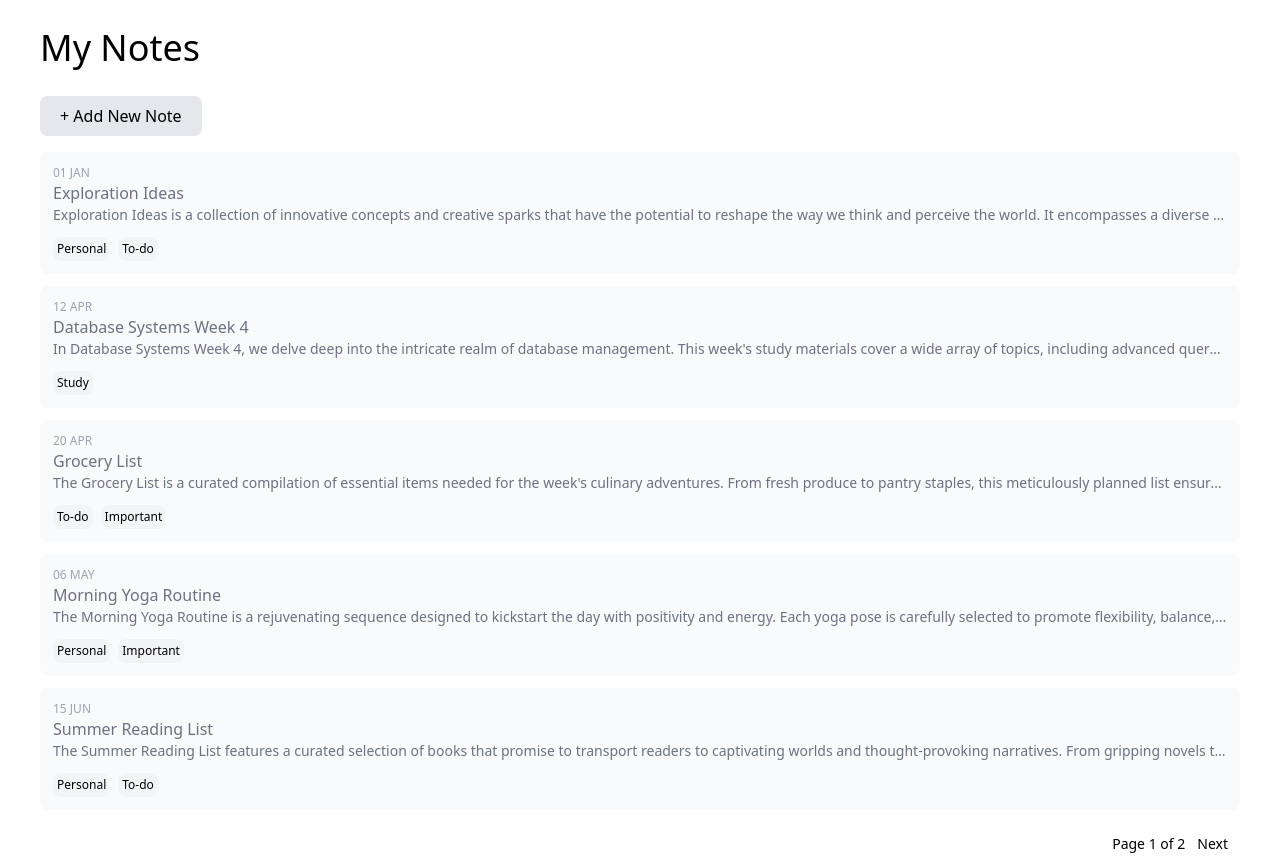
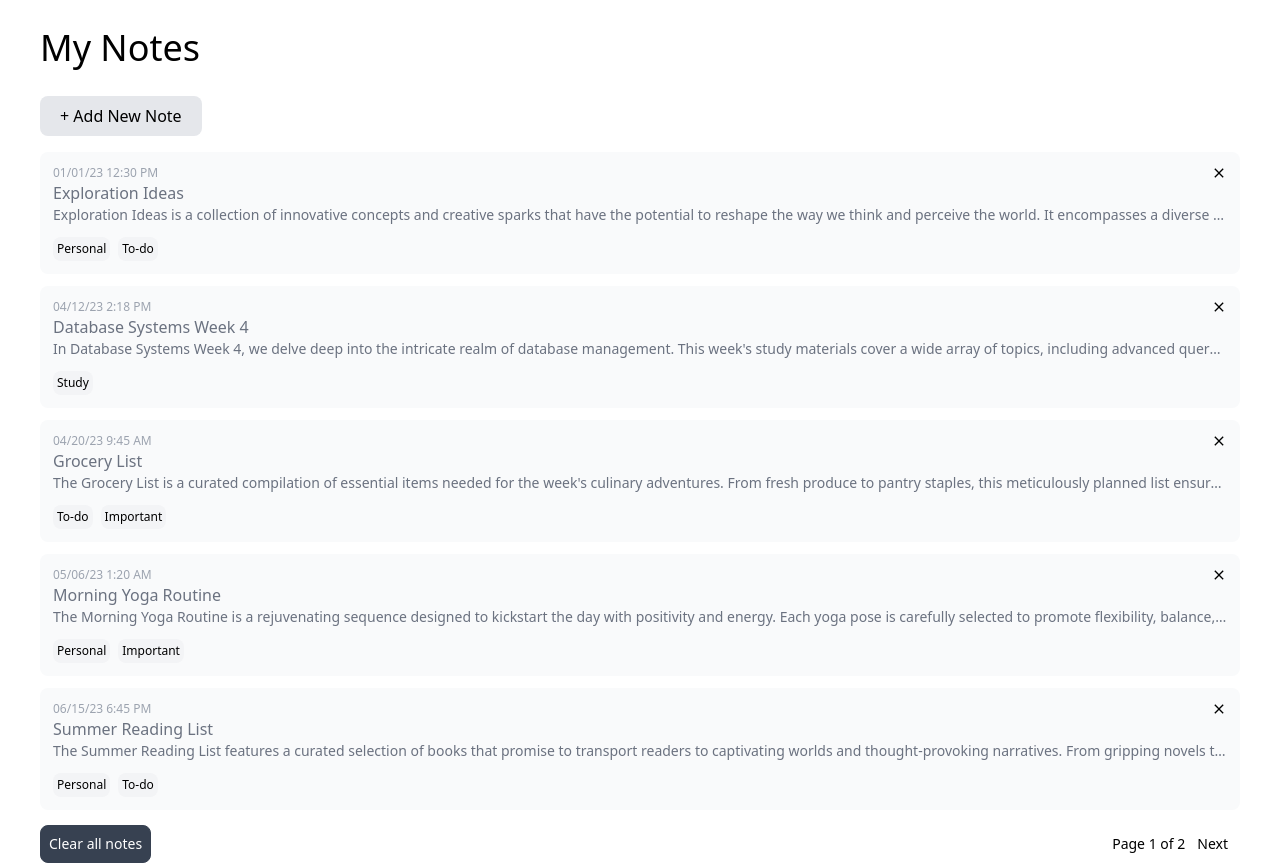
Before and after one commit to LataniaReece/Notes-App, a React (Vite) app: page / in a window 1280 px wide. Built offline with nearby package versions, Linux system fonts and the light colour scheme.

Commit message:
add toastify, add delete button, sort data and add seconds to data

```diff
--- a/package.json
+++ b/package.json
@@ -18,7 +18,9 @@
     "dompurify": "^3.0.6",
     "react": "^18.2.0",
     "react-dom": "^18.2.0",
+    "react-icons": "^4.12.0",
     "react-redux": "^9.0.4",
+    "react-toastify": "^9.1.3",
     "uuid": "^9.0.1"
   },
   "devDependencies": {
--- a/src/App.tsx
+++ b/src/App.tsx
@@ -1,9 +1,11 @@
 import { useSelector } from "react-redux";
 import { RootState } from "./store";
 import classnames from "classnames";
+import "react-toastify/dist/ReactToastify.css";
 
 import MyNotes from "./components/MyNotes/MyNotes";
 import ViewNote from "./components/ViewNote/ViewNote";
+import CustomToastContainer from "./components/CustomToastContainer";
 
 const App = () => {
   const { isViewingNote } = useSelector((state: RootState) => state.notes);
@@ -18,6 +20,7 @@ const App = () => {
   };
 
   return (
+    <>
       <div className={styles.wrapper}>
         <div className={styles.myNotes}>
           <MyNotes />
@@ -28,6 +31,8 @@ const App = () => {
           </div>
         )}
       </div>
+      <CustomToastContainer />
+    </>
   );
 };
 
--- /dev/null
+++ b/src/components/MyNotes/EmptyNotesDisplay.tsx
@@ -0,0 +1,34 @@
+import { FC } from "react";
+import { useDispatch } from "react-redux";
+import { setIsViewingNote, setNoteInView } from "../../slices/notesSlice";
+import { IoAlertCircle } from "react-icons/io5";
+
+const EmptyNotesDisplay: FC = () => {
+  const dispatch = useDispatch();
+
+  const handleAddNewNote = (
+    e: React.MouseEvent<HTMLAnchorElement, MouseEvent>
+  ) => {
+    e.preventDefault();
+    dispatch(setNoteInView("new"));
+    dispatch(setIsViewingNote(true));
+  };
+  return (
+    <div className="flex flex-col items-center mt-10">
+      <IoAlertCircle size={50} style={{ margin: "10px" }} />
+      <p className="text-2xl mb-1">No Notes found</p>
+      <p className="italic font-xs font-light text-gray-400 ">
+        <a
+          href="#"
+          onClick={(e) => handleAddNewNote(e)}
+          className="underline hover:no-underline"
+        >
+          Add a new note
+        </a>{" "}
+        to see notes here.
+      </p>
+    </div>
+  );
+};
+
+export default EmptyNotesDisplay;
--- a/src/components/MyNotes/NotesList.tsx
+++ b/src/components/MyNotes/NotesList.tsx
@@ -1,11 +1,20 @@
 import { format } from "date-fns";
 import { useDispatch, useSelector } from "react-redux";
 import { RootState } from "../../store";
+import classnames from "classnames";
 import DOMPurify from "dompurify";
+import { IoMdClose } from "react-icons/io";
+import { toast } from "react-toastify";
+
+import Pagination from "./Pagination";
+import EmptyNotesDisplay from "./EmptyNotesDisplay";
 import { Note } from "../../slices/notesTypes";
-import { setIsViewingNote, setNoteInView } from "../../slices/notesSlice";
-import classnames from "classnames";
-import Pagination from "./Pagination";
+import {
+  clearAllNotes,
+  deleteNote,
+  setIsViewingNote,
+  setNoteInView,
+} from "../../slices/notesSlice";
 
 const styles = {
   noteItem: "rounded-lg mb-3 p-3 cursor-pointer border border-transparent",
@@ -18,6 +27,9 @@ const styles = {
   selectedText: "font-normal",
   tagsContainer: "flex gap-2",
   tagItem: "rounded-lg bg-gray-100 p-1 font-extralight text-xs",
+  footer: "flex justify-between items-center",
+  clearButton:
+    "rounded-lg bg-gray-700 text-white text-sm px-2 p-2 border border-gray-700 hover:bg-gray-800",
 };
 
 const NotesList = () => {
@@ -27,7 +39,7 @@ const NotesList = () => {
   const dispatch = useDispatch();
 
   if (!notes || notes.length === 0) {
-    return <p>No Notes found</p>;
+    return <EmptyNotesDisplay />;
   }
 
   const startIndex = (currentPage - 1) * itemsPerPage;
@@ -39,6 +51,28 @@ const NotesList = () => {
     if (note) {
       dispatch(setNoteInView(note));
       dispatch(setIsViewingNote(true));
+    }
+  };
+
+  const handleClearNotes = () => {
+    if (window.confirm("Are you sure you want to clear all notes?")) {
+      dispatch(clearAllNotes());
+      toast.success("Notes cleared!");
+    }
+  };
+
+  const handleDeleteNote = (
+    e: React.MouseEvent<HTMLButtonElement, MouseEvent>,
+    note: Note
+  ) => {
+    e.stopPropagation();
+    if (window.confirm(`Are you sure you want to delete "${note.title}"`)) {
+      if (note && note.id) {
+        dispatch(deleteNote(note.id));
+        toast.success(`Note deleted!`);
+      } else {
+        toast.error(`Error. Please try again.`);
+      }
     }
   };
 
@@ -57,9 +91,14 @@ const NotesList = () => {
           key={note.id}
           onClick={() => handleViewNote(note)}
         >
-          <p className={styles.date}>
-            {format(new Date(note.updated_at), "dd MMM")}
-          </p>
+          <div className="flex justify-between">
+            <p className={styles.date}>
+              {format(new Date(note.updated_at), "MM/dd/yy h:mm a")}
+            </p>
+            <button onClick={(e) => handleDeleteNote(e, note)}>
+              <IoMdClose />
+            </button>
+          </div>
           <p
             className={classnames(styles.title, {
               [styles.selectedTitle]:
@@ -84,7 +123,12 @@ const NotesList = () => {
           </div>
         </div>
       ))}
-      <Pagination totalItems={notes.length} itemsPerPage={itemsPerPage} />
+      <div className={styles.footer}>
+        <button onClick={handleClearNotes} className={styles.clearButton}>
+          Clear all notes
+        </button>
+        <Pagination totalItems={notes.length} itemsPerPage={itemsPerPage} />
+      </div>
     </>
   );
 };
--- a/src/components/ViewNote/ViewNote.tsx
+++ b/src/components/ViewNote/ViewNote.tsx
@@ -15,6 +15,7 @@ import {
   setNoteInView,
   updateNote,
 } from "../../slices/notesSlice";
+import { toast } from "react-toastify";
 
 const styles = {
   wrapper: "p-2 h-full",
@@ -53,7 +54,7 @@ const ViewNote = () => {
       return;
     }
 
-    const formattedNow = format(new Date(), "MM-dd-yyyy HH:mm");
+    const formattedNow = format(new Date(), "MM-dd-yyyy HH:mm:ss");
 
     // If new note in view add note
     if (noteInView === "new") {
@@ -67,6 +68,7 @@ const ViewNote = () => {
           created_at: formattedNow,
         })
       );
+      toast.success("New note added!");
     } else {
       // Note is not new so update note
       dispatch(
@@ -78,6 +80,7 @@ const ViewNote = () => {
           updated_at: formattedNow,
         })
       );
+      toast.success("Note updated!");
     }
 
     dispatch(setNoteInView(null));
--- a/src/components/ViewNote/ViewNoteActions.tsx
+++ b/src/components/ViewNote/ViewNoteActions.tsx
@@ -1,7 +1,12 @@
 import { FC } from "react";
 import { useDispatch, useSelector } from "react-redux";
-import { setIsViewingNote, setNoteInView } from "../../slices/notesSlice";
+import {
+  deleteNote,
+  setIsViewingNote,
+  setNoteInView,
+} from "../../slices/notesSlice";
 import { RootState } from "../../store";
+import { toast } from "react-toastify";
 
 const ViewNoteActions: FC<{ handleSubmit: () => void }> = ({
   handleSubmit,
@@ -14,10 +19,31 @@ const ViewNoteActions: FC<{ handleSubmit: () => void }> = ({
     dispatch(setIsViewingNote(false));
   };
 
+  const handleDeleteNote = () => {
+    if (!noteInView || noteInView === "new") {
+      toast.error("Error. Please try again");
+      return;
+    }
+
+    if (
+      window.confirm(`Are you sure you want to delete "${noteInView.title}"`)
+    ) {
+      if (noteInView.id) {
+        dispatch(setNoteInView(null));
+        dispatch(setIsViewingNote(false));
+        dispatch(deleteNote(noteInView.id));
+        toast.success(`Note deleted!`);
+      } else {
+        toast.error(`Error. Please try again.`);
+      }
+    }
+  };
+
   return (
-    <div className="mt-4 mb-5 flex gap-2">
+    <div className="mt-4 mb-5 flex justify-between">
+      <div>
         <button
-        className="rounded-lg bg-gray-700 text-white px-2 p-2 border border-gray-700 hover:bg-gray-800"
+          className="rounded-lg bg-gray-700 text-white px-2 p-2 border border-gray-700 hover:bg-gray-800 mr-3"
           onClick={handleCancel}
         >
           Cancel
@@ -29,6 +55,15 @@ const ViewNoteActions: FC<{ handleSubmit: () => void }> = ({
           {noteInView === "new" ? "Add note" : "Update note"}
         </button>
       </div>
+      {noteInView && noteInView !== "new" && (
+        <button
+          className="rounded-lg bg-rose-700 border border-rose-700 text-white px-2 p-2 hover:bg-rose-600 hover:border-rose-600"
+          onClick={handleDeleteNote}
+        >
+          Delete Note
+        </button>
+      )}
+    </div>
   );
 };
 
--- a/src/slices/intialData.ts
+++ b/src/slices/intialData.ts
@@ -6,71 +6,71 @@ export const data: Note[] = [
     title: "Exploration Ideas",
     text: "Exploration Ideas is a collection of innovative concepts and creative sparks that have the potential to reshape the way we think and perceive the world. It encompasses a diverse range of subjects, from cutting-edge technology to avant-garde art. The exploration of these ideas aims to push the boundaries of conventional thinking and inspire new possibilities for the future. It's a journey into the unknown, where curiosity and imagination converge to create something truly extraordinary.",
     tags: ["Personal", "To-do"],
-    created_at: "01-01-2023 10:15",
-    updated_at: "01-01-2023 12:30",
+    created_at: "01-01-2023 10:15:37",
+    updated_at: "01-01-2023 12:30:45",
   },
   {
     id: "234-abc",
     title: "Database Systems Week 4",
     text: "In Database Systems Week 4, we delve deep into the intricate realm of database management. This week's study materials cover a wide array of topics, including advanced query optimization, database normalization techniques, and the implementation of transaction control. As we navigate through the complexities of database systems, the goal is to gain a profound understanding of the foundational principles that underpin effective data organization and retrieval. Each lesson is a step forward in mastering the art and science of managing databases efficiently.",
     tags: ["Study"],
-    created_at: "04-12-2023 08:45",
-    updated_at: "04-12-2023 14:18",
+    created_at: "04-12-2023 08:45:19",
+    updated_at: "04-12-2023 14:18:53",
   },
   {
     id: "345-abc",
     title: "Grocery List",
     text: "The Grocery List is a curated compilation of essential items needed for the week's culinary adventures. From fresh produce to pantry staples, this meticulously planned list ensures that every meal is a delightful and well-balanced experience. It includes a variety of ingredients, both everyday necessities and special treats, guaranteeing a seamless and enjoyable shopping experience. Whether it's checking off the to-do list or selecting important items, the Grocery List is the key to a well-stocked and organized kitchen.",
     tags: ["To-do", "Important"],
-    created_at: "04-19-2023 15:22",
-    updated_at: "04-20-2023 09:45",
+    created_at: "04-19-2023 15:22:08",
+    updated_at: "04-20-2023 09:45:42",
   },
   {
     id: "456-abc",
     title: "Morning Yoga Routine",
     text: "The Morning Yoga Routine is a rejuvenating sequence designed to kickstart the day with positivity and energy. Each yoga pose is carefully selected to promote flexibility, balance, and mindfulness. Whether you're a seasoned yogi or a beginner, this routine caters to all levels of experience. From sun salutations to deep stretches, it's a holistic practice that contributes to physical well-being and mental clarity. Embrace the serenity of the morning and embark on a journey of self-care with this invigorating yoga routine.",
     tags: ["Personal", "Important"],
-    created_at: "05-05-2023 23:03",
-    updated_at: "05-06-2023 01:20",
+    created_at: "05-05-2023 23:03:52",
+    updated_at: "05-06-2023 01:20:15",
   },
   {
     id: "567-abc",
     title: "Summer Reading List",
     text: "The Summer Reading List features a curated selection of books that promise to transport readers to captivating worlds and thought-provoking narratives. From gripping novels to insightful non-fiction, this list caters to diverse literary tastes. Whether you're lounging by the beach or enjoying a quiet afternoon at home, these books offer a perfect escape into the realms of imagination and knowledge. Explore new stories, gain new perspectives, and let the magic of literature enrich your summer days.",
     tags: ["Personal", "To-do"],
-    created_at: "06-15-2023 12:30",
-    updated_at: "06-15-2023 18:45",
+    created_at: "06-15-2023 12:30:25",
+    updated_at: "06-15-2023 18:45:40",
   },
   {
     id: "678-abc",
     title: "Project Proposal",
     text: "The Project Proposal outlines a comprehensive plan for the upcoming venture, detailing objectives, timelines, and key milestones. It serves as a roadmap for success, providing a clear vision for the project team. From project scope to resource allocation, every aspect is meticulously defined to ensure effective execution. This proposal acts as a guide for stakeholders, aligning expectations and fostering collaboration. With strategic planning and a detailed approach, the project is poised for success from initiation to completion.",
     tags: ["Important"],
-    created_at: "07-10-2023 09:15",
-    updated_at: "07-10-2023 16:42",
+    created_at: "07-10-2023 09:15:33",
+    updated_at: "07-10-2023 16:42:21",
   },
   {
     id: "789-abc",
     title: "Travel Bucket List",
     text: "The Travel Bucket List is a compilation of dream destinations and must-visit places around the world. From exotic beaches to historic landmarks, each entry sparks a sense of wanderlust and adventure. Whether you're an avid traveler or someone seeking inspiration for future journeys, this list is a visual feast of breathtaking landscapes and cultural experiences. Embark on a virtual journey, explore diverse cultures, and let the Travel Bucket List inspire your next unforgettable adventure.",
     tags: ["To-do"],
-    created_at: "08-22-2023 14:10",
-    updated_at: "08-23-2023 09:28",
+    created_at: "08-22-2023 14:10:47",
+    updated_at: "08-23-2023 09:28:54",
   },
   {
     id: "890-abc",
     title: "Coding Challenge Solutions",
     text: "Coding Challenge Solutions documents the step-by-step process of solving complex programming puzzles and challenges. From algorithmic problem-solving to code optimization, each solution is a testament to problem-solving skills and coding proficiency. Whether you're a coding enthusiast or a professional developer, these solutions provide valuable insights and learning opportunities. Dive into the world of code, unravel the intricacies of challenges, and enhance your programming skills with this comprehensive collection of solutions.",
     tags: ["Study", "Important"],
-    created_at: "09-30-2023 11:55",
-    updated_at: "09-30-2023 15:40",
+    created_at: "09-30-2023 11:55:18",
+    updated_at: "09-30-2023 15:40:37",
   },
   {
     id: "901-abc",
     title: "Digital Art Gallery",
     text: "The Digital Art Gallery showcases a mesmerizing collection of digital artworks from talented artists around the world. From digital paintings to interactive installations, each piece represents a fusion of creativity and technology. Explore the boundaries of digital expression, immerse yourself in vibrant visuals, and experience the convergence of art and innovation. This gallery is a celebration of the limitless possibilities that digital art offers, inspiring both artists and enthusiasts to explore the digital realm of artistic expression.",
     tags: ["Personal"],
-    created_at: "11-05-2023 08:45",
-    updated_at: "11-05-2023 12:15",
+    created_at: "11-05-2023 08:45:29",
+    updated_at: "11-05-2023 12:15:48",
   },
 ];
--- a/src/slices/notesSlice.ts
+++ b/src/slices/notesSlice.ts
@@ -13,9 +13,22 @@ interface NotesStateType {
 const getInitialState = (): NotesStateType => {
   const storedNotes = localStorage.getItem("notes");
 
+  let sortedNotes: Note[] = [];
+
+  if (storedNotes && JSON.parse(storedNotes).length > 0) {
+    const parsedNotes: Note[] = JSON.parse(storedNotes);
+    sortedNotes = parsedNotes.sort((a, b) => {
+      const dateA = new Date(a.updated_at).getTime();
+      const dateB = new Date(b.updated_at).getTime();
+      return dateB - dateA;
+    });
+  } else {
+    sortedNotes = data;
+  }
+
   const initialState: NotesStateType = {
     noteInView: null,
-    notes: storedNotes ? JSON.parse(storedNotes) : data,
+    notes: sortedNotes,
     isViewingNote: false,
     currentPage: 1,
     itemsPerPage: 5,
@@ -31,20 +44,22 @@ const notesSlice = createSlice({
   initialState,
   reducers: {
     addNote: (state, action: PayloadAction<Note>) => {
-      state.notes = [...state.notes, action.payload];
+      state.notes = [action.payload, ...state.notes];
       localStorage.setItem("notes", JSON.stringify(state.notes));
     },
-    removeNote: (state, action: PayloadAction<string>) => {
+    deleteNote: (state, action: PayloadAction<string>) => {
       const noteIdToRemove = action.payload;
       state.notes = state.notes.filter((note) => note.id !== noteIdToRemove);
       localStorage.setItem("notes", JSON.stringify(state.notes));
     },
     updateNote: (state, action: PayloadAction<Note>) => {
       const updatedNote = action.payload;
-      state.notes = state.notes.map((note) =>
-        note.id === updatedNote.id ? updatedNote : note
-      );
-      localStorage.setItem("notes", JSON.stringify(state.notes));
+      const updatedNotes = [
+        updatedNote,
+        ...state.notes.filter((note) => note.id !== updatedNote.id),
+      ];
+      state.notes = updatedNotes;
+      localStorage.setItem("notes", JSON.stringify(updatedNotes));
     },
     setNoteInView: (state, action: PayloadAction<Note | "new" | null>) => {
       state.noteInView = action.payload;
@@ -55,16 +70,21 @@ const notesSlice = createSlice({
     setCurrentPage: (state, action: PayloadAction<number>) => {
       state.currentPage = action.payload;
     },
+    clearAllNotes: (state) => {
+      state.notes = [];
+      localStorage.setItem("notes", JSON.stringify(state.notes));
+    },
   },
 });
 
 export const {
   addNote,
-  removeNote,
+  deleteNote,
   updateNote,
   setNoteInView,
   setIsViewingNote,
   setCurrentPage,
+  clearAllNotes,
 } = notesSlice.actions;
 
 export default notesSlice.reducer;
```
Also changed, not shown: src/components/CustomToastContainer.tsx (added, +37 -0 lines), 1 other file (tests, documents, lock files or other folders). Lines whose indentation alone changed are shown as unchanged.
